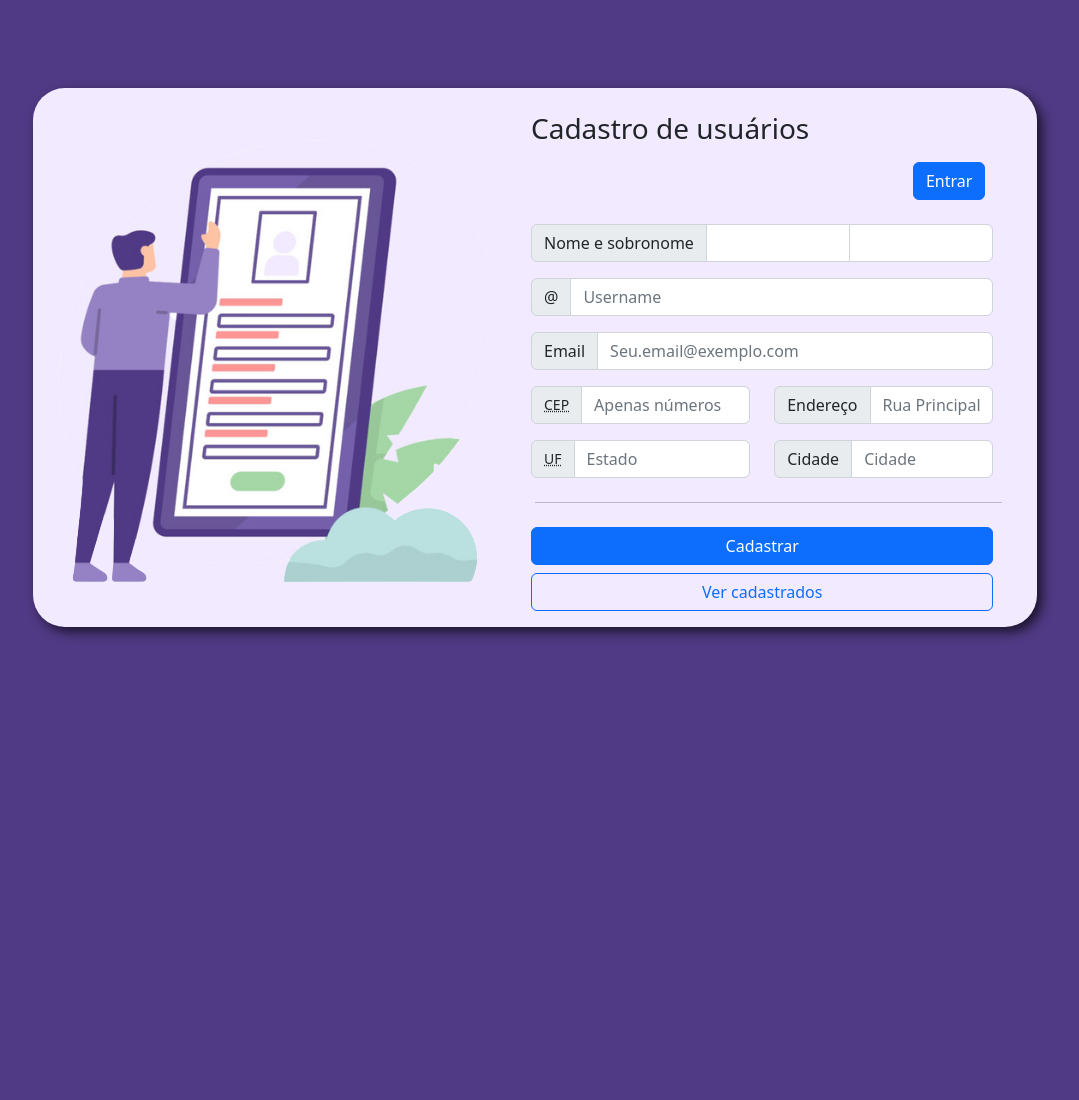
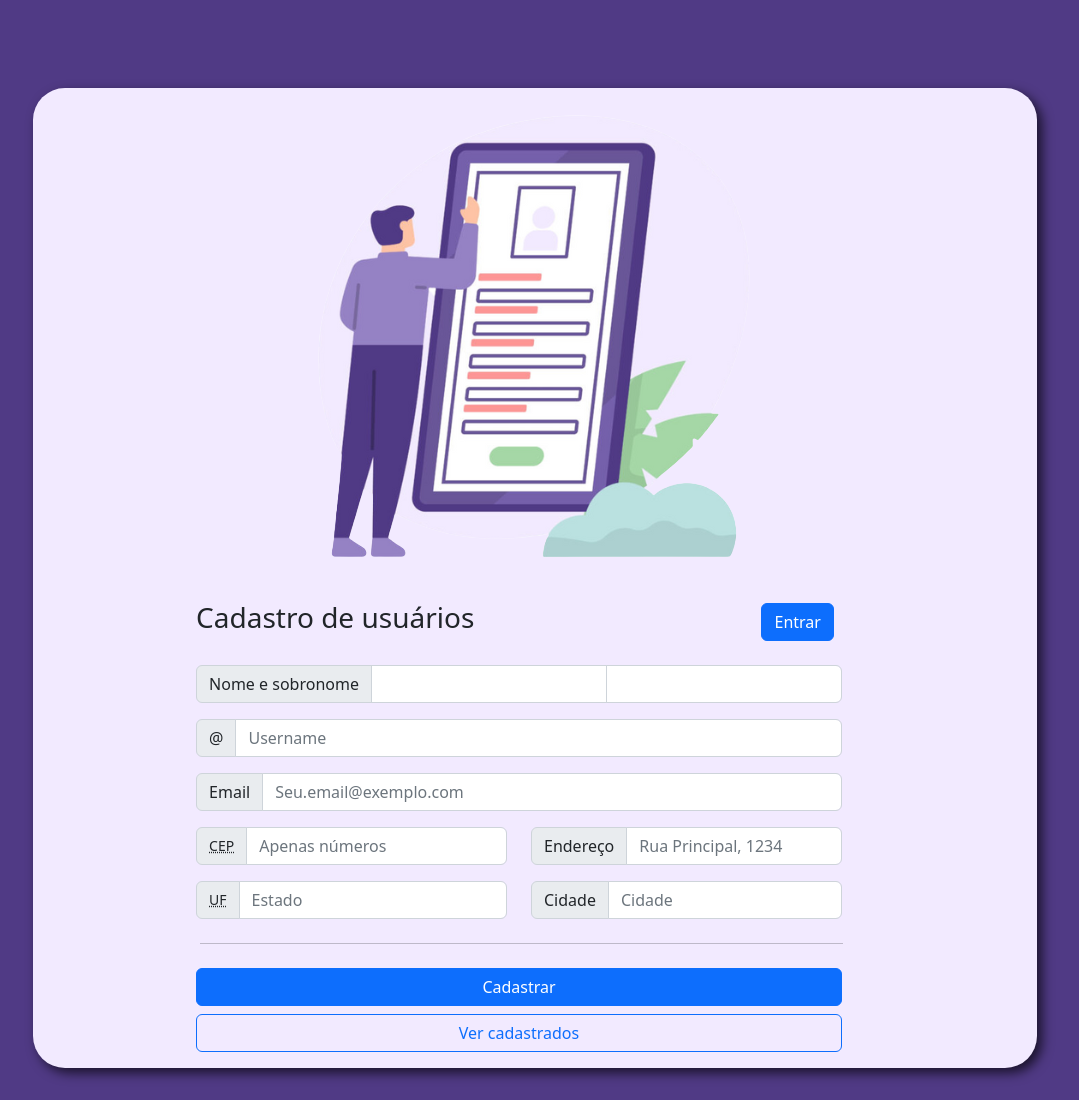
Before and after one commit to GuilhermeEnrique/CRUD_PHP, a PHP site: page / in a window 1280 px wide. Shown: the whole page, without its empty margins (105-1184 px from the left). Before the commit the page ends 638 px from the top, so only its background shows below. Run offline with PHP 8.4, Linux system fonts and the light colour scheme.

Commit message:
Alteração visual

```diff
--- a/css/style.css
+++ b/css/style.css
@@ -67,6 +67,10 @@
 .col-md-8 {
   flex: 0 0 auto;
   width: 55.666667%;
+}
+
+.mb-2 {
+  margin-bottom: -3rem!important;
 }
 
 .my-4 {
--- a/editar.php
+++ b/editar.php
@@ -65,7 +65,7 @@
                                     </div>
                                 </div>
 
-                                <div class="col-12">
+                                <div class="col-sm-12">
                                     <div class="input-group">
                                         <span class="input-group-text">Endereço</span>
                                         <input type="text" class="form-control" id="address" name="address" value="<?php echo $address; ?>" required="">
@@ -96,7 +96,7 @@
                             <hr>
                             <div class="d-grid gap-2 d-md-flex justify-content-center">
                                 <button class="btn btn-primary" type="submit">Atualizar</button>
-                                <a href="./list.php" class="btn btn-outline-primary" type="button">Ver cadastrados</a>
+                                <a href="./list.php" class="btn btn-danger" type="button">Cancelar</a>
                             </div>
                         </form>
                     </div>
--- a/index.php
+++ b/index.php
@@ -12,11 +12,13 @@
 <body class="fundo-bd-cad">
     <div class="container-fluid mainContainer">
         <div class="row g-4 main">
-            <div class="col cadastro-img">
+            <div class="col-auto cadastro-img">
                 <img src="./img/cadastro.png" class="mx-auto d-block">
             </div>
-            <div class="col form">
-                <h3 class="mb-3">Cadastro de usuários</h3>
+            <div class="col-8 form">
+                <div class="col-6">
+                    <h3 class="mb-2">Cadastro de usuários</h3>
+                </div>
                 <div class="d-grid gap-2 d-md-flex justify-content-md-end">
                     <a href="./login.php" class="btn btn-primary me-md-2">Entrar</a>
                 </div>
```
